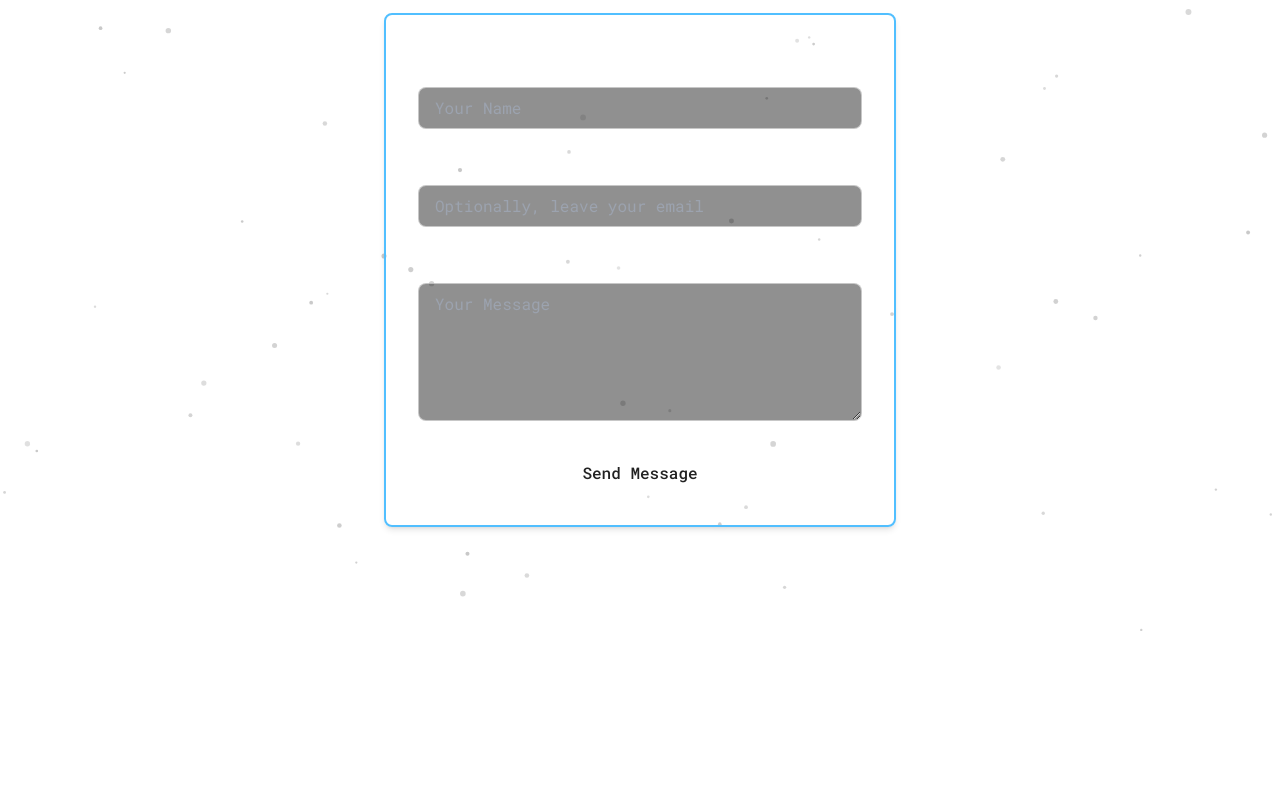
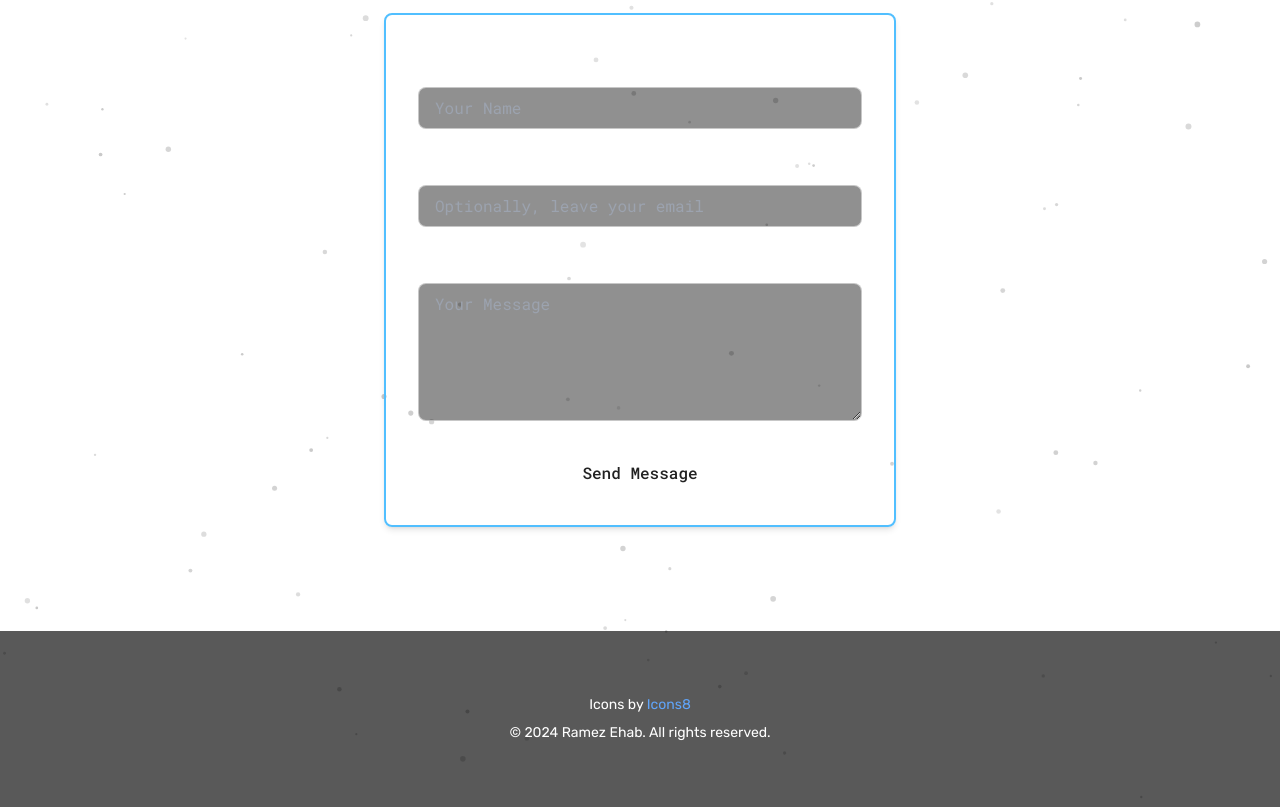
Before and after one commit to RamezzE/Portfolio, a React (Vite) app: page /#hero in a window 1280 px wide. Shown: the part 1563-2370 px from the top of the page. Before the commit the page ends 2194 px from the top, so only its background shows below. Built offline with nearby package versions, Linux system fonts and the light colour scheme.

Commit message:
feat: add footer

```diff
--- a/src/App.jsx
+++ b/src/App.jsx
@@ -2,6 +2,7 @@ import { BrowserRouter as Router } from 'react-router-dom';
 import { GlobalProvider } from './context/GlobalProvider';
 import { Routes, Route } from 'react-router-dom';
 import NavBar from './components/NavBar';
+import Footer from './components/Footer';
 import CanvasBackground from './components/CanvasBackground';
 import Home from './pages/Home/Home';
 
@@ -19,6 +20,7 @@ const App = () => {
               <Routes>
                 <Route path="/" element={<Home />} />
               </Routes>
+              <Footer />
             </div>
           </div>
         </>
--- /dev/null
+++ b/src/components/Footer.jsx
@@ -0,0 +1,16 @@
+const Footer = () => {
+    return (
+      <footer className="bg-black/65 text-primary font-rubik py-16 w-full">
+        <div className="container mx-auto text-center">
+          <p className="text-sm">
+            Icons by <a href="https://icons8.com" target="_blank" rel="noreferrer" className="text-blue-400">Icons8</a>
+          </p>
+          <p className="text-sm mt-2">
+            &copy; {new Date().getFullYear()} Ramez Ehab. All rights reserved.
+          </p>
+        </div>
+      </footer>
+    );
+  }
+
+  export default Footer;
```
